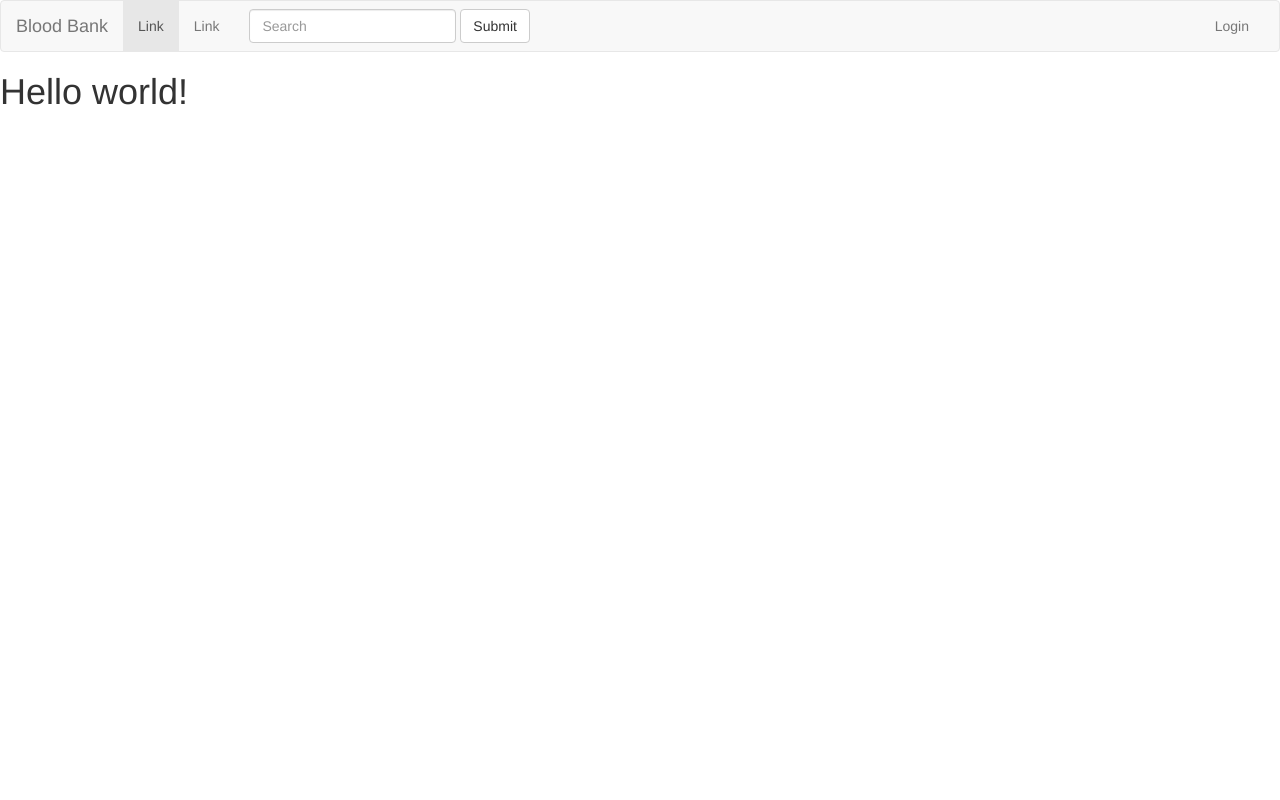
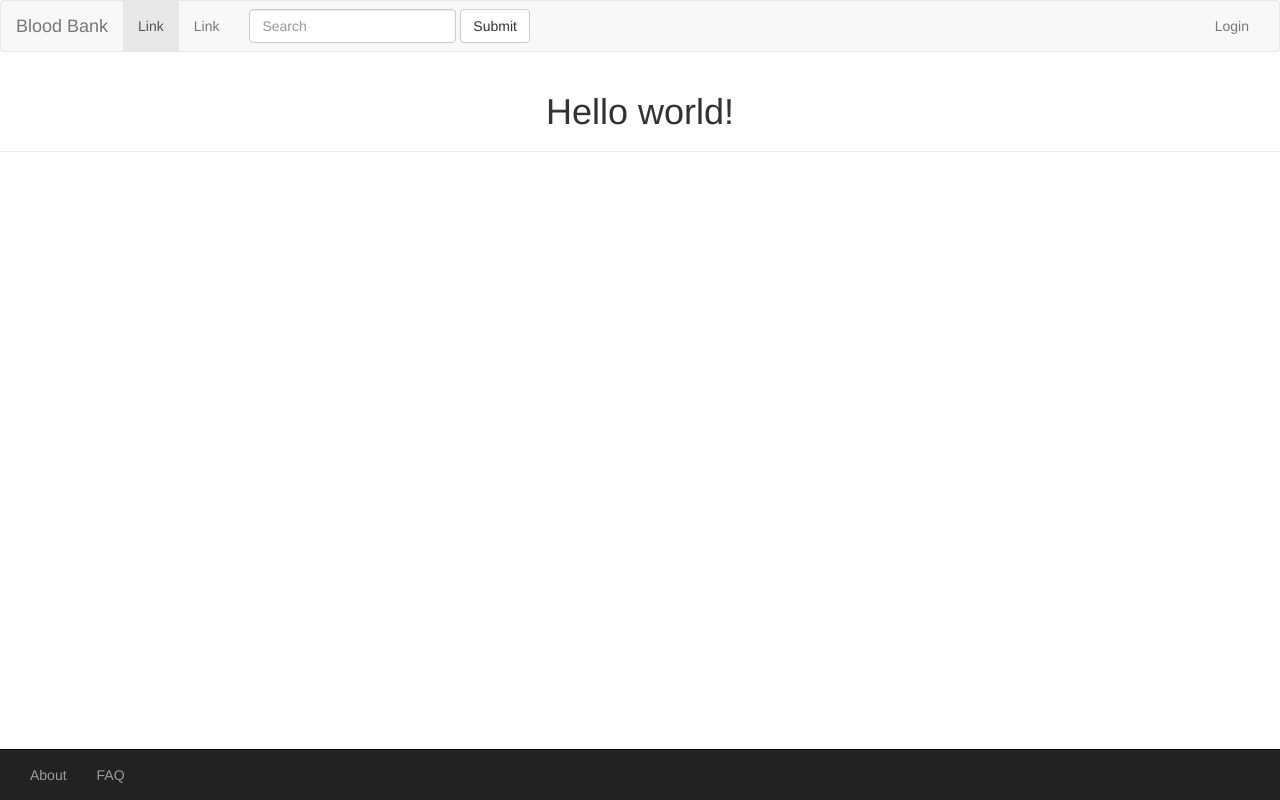
Before and after one commit to mSquizzle/150-Cloud-Apps, a Flask app: page / in a window 1280 px wide. Run offline with Flask 2, Linux system fonts and the light colour scheme; some libraries are stand-ins or nearby versions.

Commit message:
Added about and FAQ pages, footer navbar

```diff
--- a/main.py
+++ b/main.py
@@ -5,3 +5,11 @@ app = Flask (__name__)
 @app.route('/')
 def index():
     return render_template('index.html')
+
+@app.route('/faq')
+def faq():
+    return render_template('faq.html')
+
+@app.route('/about')
+def about():
+    return render_template('about.html')
--- /dev/null
+++ b/templates/about.html
@@ -0,0 +1,4 @@
+{% extends "layout.html" %}
+{% block body %}
+        <h1>About</h1>
+{% endblock %}
--- /dev/null
+++ b/templates/faq.html
@@ -0,0 +1,4 @@
+{% extends "layout.html" %}
+{% block body %}
+        <h1>FAQ</h1>
+{% endblock %}
--- a/templates/index.html
+++ b/templates/index.html
@@ -1,4 +1,6 @@
 {% extends "layout.html" %}
 {% block body %}
+<div class="page-header">
         <h1>Hello world!</h1>
+</div>
 {% endblock %}
--- a/templates/layout.html
+++ b/templates/layout.html
@@ -1,21 +1,29 @@
 {% extends "skeleton.html" %}
+
 {% block nav %}
 <nav class="navbar navbar-default">
   <div class="container-fluid">
+
     <!-- Brand and toggle get grouped for better mobile display -->
     <div class="navbar-header">
+
       <button type="button" class="navbar-toggle collapsed" data-toggle="collapse" data-target="#bs-example-navbar-collapse-1" aria-expanded="false">
+        <!-- Screen-reader only -->
         <span class="sr-only">Toggle navigation</span>
         <span class="icon-bar"></span>
         <span class="icon-bar"></span>
         <span class="icon-bar"></span>
       </button>
-      <a class="navbar-brand" href="#">Blood Bank</a>
+
+      <a class="navbar-brand" href="/">Blood Bank</a>
+
     </div>
 
     <!-- Collect the nav links, forms, and other content for toggling -->
     <div class="collapse navbar-collapse" id="bs-example-navbar-collapse-1">
       <ul class="nav navbar-nav">
+
+        <!-- active navigation -->
         <li class="active"><a href="#">Link <span class="sr-only">(current)</span></a></li>
         <li><a href="#">Link</a></li>
       </ul>
@@ -32,3 +40,16 @@
   </div><!-- /.container-fluid -->
 </nav>
 {% endblock %}
+
+<!-- TODO: add padding if necessary -->
+{% block footer %}
+<nav class="navbar navbar-inverse navbar-fixed-bottom">
+  <div class="container-fluid centered-navbar">
+
+      <ul class="nav navbar-nav">
+          <li><a href="/about">About</a></li>
+          <li><a href="/faq">FAQ</a></li>
+      </ul>
+  </div>
+</nav>
+{% endblock %}
--- a/templates/skeleton.html
+++ b/templates/skeleton.html
@@ -1,13 +1,25 @@
 <html>
         <head>
                 <title>MRS Blood System</title>
+                <link rel="shortcut icon" href="/static/blood.png" type="image/x-icon">
                 <link rel="stylesheet" type="text/css" href="https://maxcdn.bootstrapcdn.com/bootstrap/3.3.7/css/bootstrap.min.css">
                 <script src="https://maxcdn.bootstrapcdn.com/bootstrap/3.3.7/js/bootstrap.min.js"></script>
+
+                <!-- internal styling -->
+                <style>
+                .page-header h1 {
+                        text-align: center;
+                }
+                </style>
         </head>
         <body>
         {% block nav %}
         {% endblock%}
+
         {% block body %}
+        {% endblock %}
+
+        {% block footer %}
         {% endblock %}
         </body>
 </html>
```
Also changed, not shown: static/blood.png (added).
